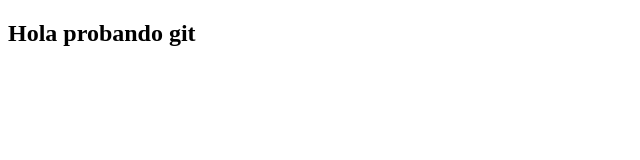
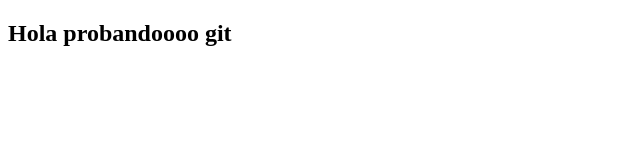
Before and after one commit to Luiscode-star/Carpeta-nueva, a plain HTML site: page index.html in a window 1280 px wide. Shown: the full height of the page, 0-640 px from the left. Drawn offline with Linux system fonts and the light colour scheme.

Commit message:
actualizado

```diff
--- a/index.html
+++ b/index.html
@@ -7,6 +7,6 @@
   <title>Document</title>
 </head>
 <body>
-  <h2>Hola probando git</h2>
+  <h2>Hola probandoooo git</h2>
 </body>
 </html>
```
